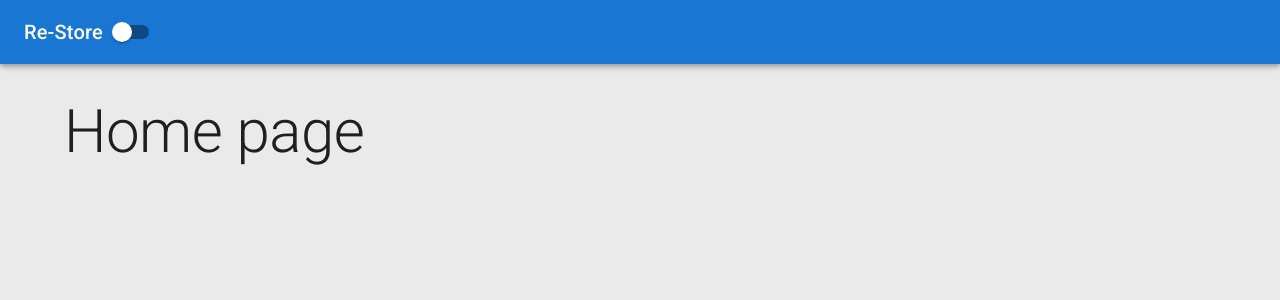
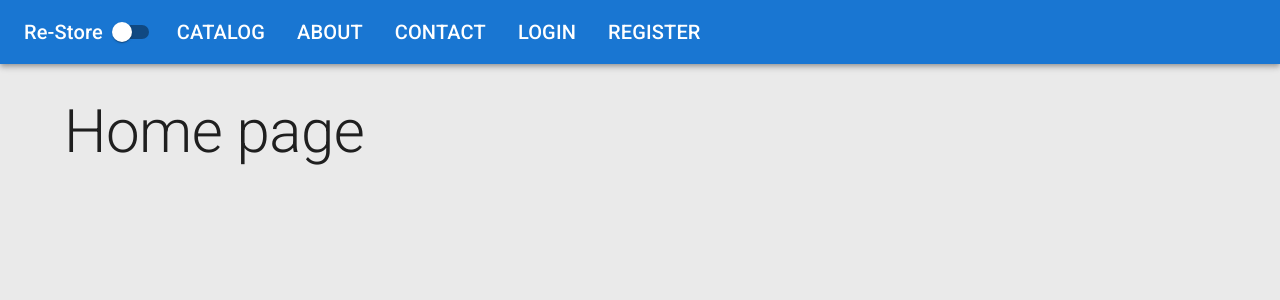
Before and after one commit to lucasalvesb/ReStore, a React (Create React App) app in the folder client/: page / in a window 1280 px wide. Shown: the top 300 px of the page. Built offline with nearby package versions, Linux system fonts and the light colour scheme.

Commit message:
navlink added for the routing pages

```diff
--- a/client/src/app/layout/Header.tsx
+++ b/client/src/app/layout/Header.tsx
@@ -1,4 +1,16 @@
-import { AppBar, Switch, Toolbar, Typography } from "@mui/material";
+import { AppBar, List, ListItem, Switch, Toolbar, Typography } from "@mui/material";
+import { NavLink } from "react-router-dom";
+
+const midLinks = [
+  {title: 'catalog', path: '/catalog'},
+  {title: 'about', path: '/about'},
+  {title: 'contact', path: '/contact'},
+]
+
+const rightLinks = [
+  {title: 'login', path: '/login'},
+  {title: 'register', path: '/register'},
+]
 
 interface HeaderProps {
   darkMode: boolean;
@@ -14,6 +26,30 @@
           checked={darkMode}
           onChange={toggleDarkMode}
         />
+        <List sx={{ display: 'flex'}}>
+          {midLinks.map(({title, path}) => (
+            <ListItem
+              component={NavLink}
+              to={path}
+              key={path}
+              sx={{color: 'inherit', typography: 'h6'}}
+            >
+              {title.toUpperCase()}
+            </ListItem>
+          ))}
+        </List>
+        <List sx={{ display: 'flex'}}>
+          {rightLinks.map(({title, path}) => (
+            <ListItem
+              component={NavLink}
+              to={path}
+              key={path}
+              sx={{color: 'inherit', typography: 'h6'}}
+            >
+              {title.toUpperCase()}
+            </ListItem>
+          ))}
+        </List>
       </Toolbar>
     </AppBar>
   );
```
